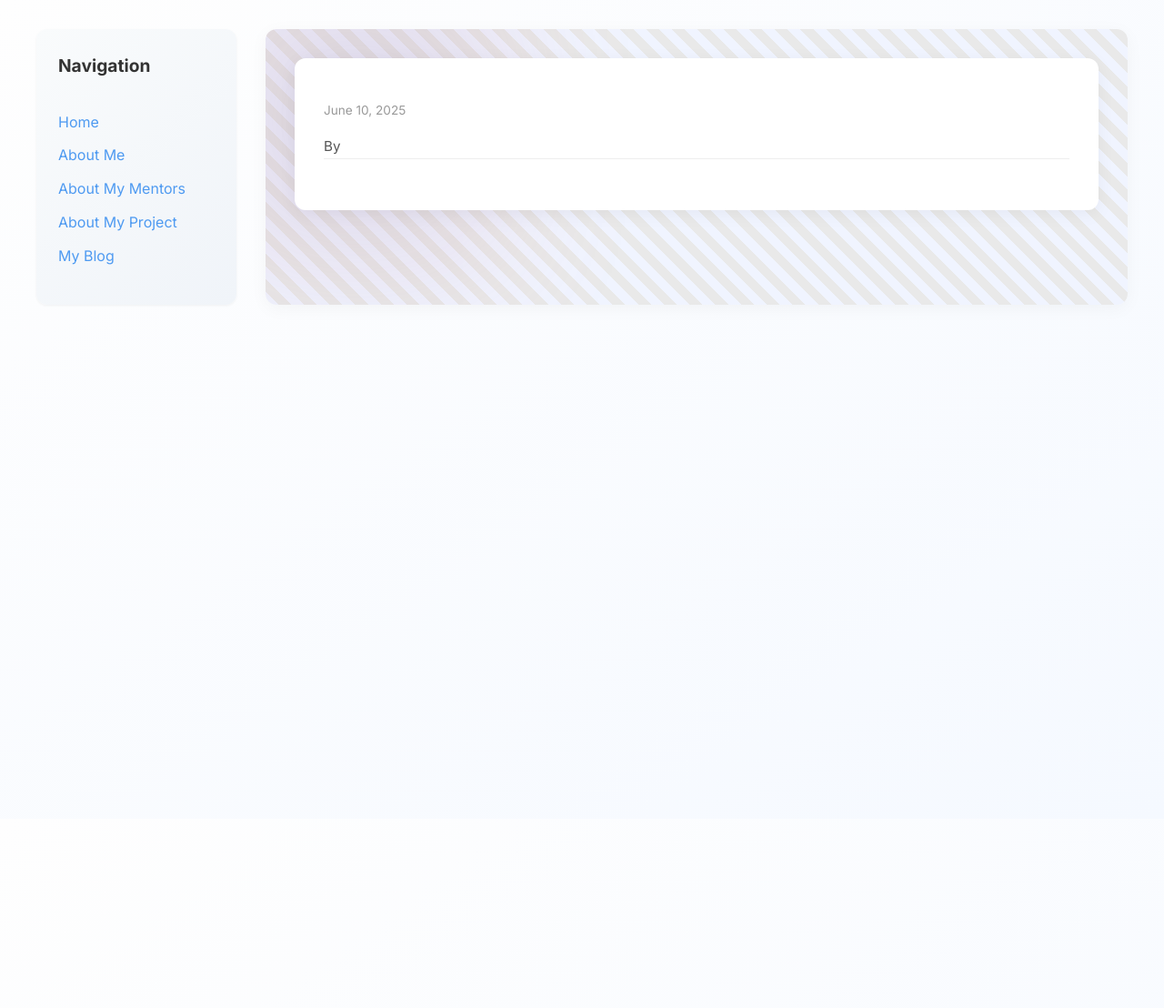
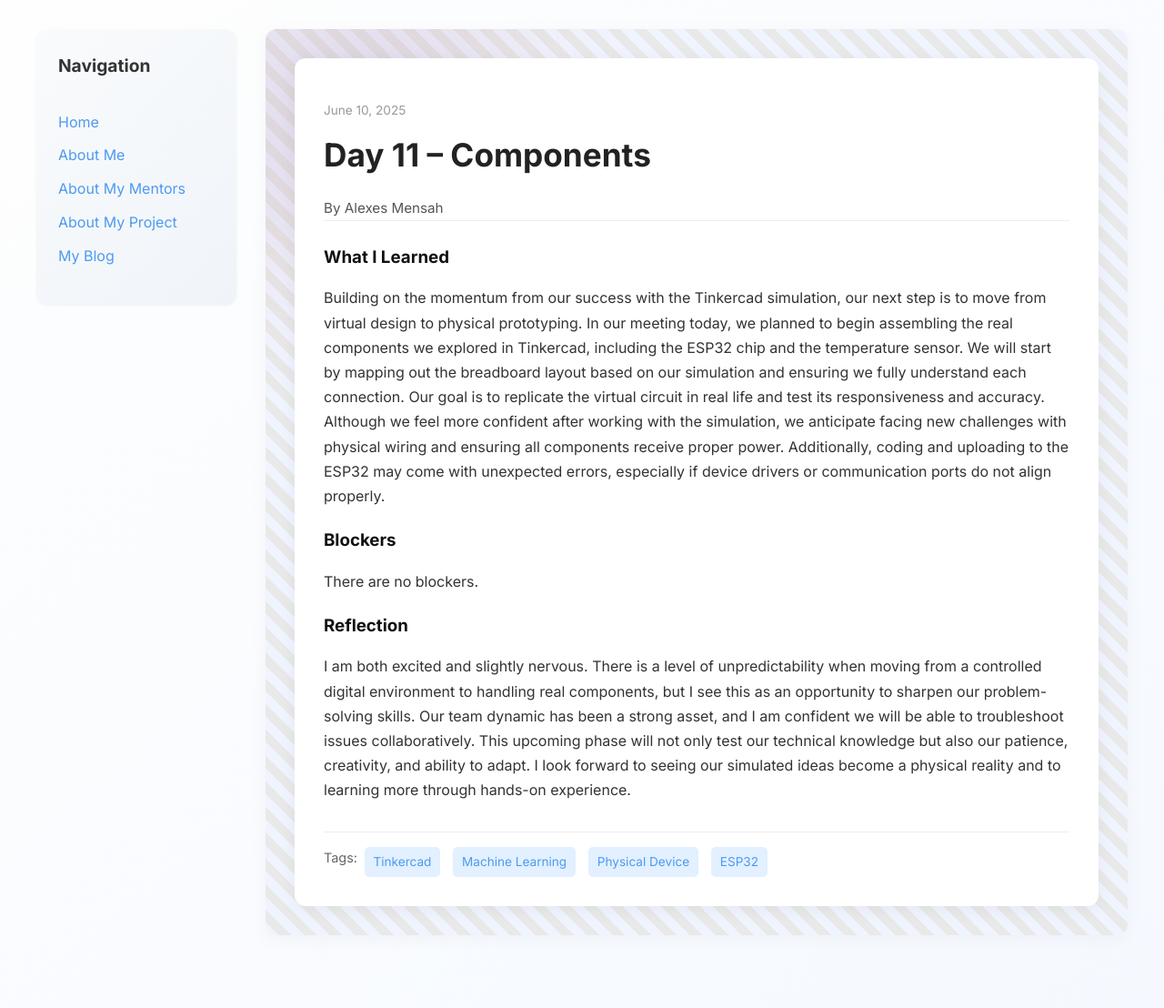
Before and after one commit to alexes22/alexes22.github.io, a Jekyll site: the page built from _posts/2025-06-10-day-11.md, in a window 1280 px wide. Shown: the whole page at 91% size. Built offline with Jekyll 4.4.1, drawn with Linux system fonts in a browser that asks for light colours; our own code applies the rules of GitHub Pages for plain Markdown files; before the commit the page ends 900 px from its top, so only the background shows below that.

Commit message:
Update 2025-06-10-day-11.md

```diff
--- a/_posts/2025-06-10-day-11.md
+++ b/_posts/2025-06-10-day-11.md
@@ -4,14 +4,14 @@
 date: 2025-06-10
 author: Alexes Mensah
 permalink: /day11.html
-tags: ["Tinker Cad","Machine Learning", "Physical Device", "ESP32"]
+tags: ["Tinkercad", "Machine Learning", "Physical Device", "ESP32"]
 
 what_i_learned: |
   Building on the momentum from our success with the Tinkercad simulation, our next step is to move from virtual design to physical prototyping. In our meeting today, we planned to begin assembling the real components we explored in Tinkercad, including the ESP32 chip and the temperature sensor. We will start by mapping out the breadboard layout based on our simulation and ensuring we fully understand each connection. Our goal is to replicate the virtual circuit in real life and test its responsiveness and accuracy. Although we feel more confident after working with the simulation, we anticipate facing new challenges with physical wiring and ensuring all components receive proper power. Additionally, coding and uploading to the ESP32 may come with unexpected errors, especially if device drivers or communication ports do not align properly.
-  blockers: |
- There are no blockers.
 
+blockers: |
+  There are no blockers.
 
 reflection: |
-I am both excited and slightly nervous. There is a level of unpredictability when moving from a controlled digital environment to handling real components, but I see this as an opportunity to sharpen our problem-solving skills. Our team dynamic has been a strong asset, and I am confident we will be able to troubleshoot issues collaboratively. This upcoming phase will not only test our technical knowledge but also our patience, creativity, and ability to adapt. I look forward to seeing our simulated ideas become a physical reality and to learning more through hands-on experience.
+  I am both excited and slightly nervous. There is a level of unpredictability when moving from a controlled digital environment to handling real components, but I see this as an opportunity to sharpen our problem-solving skills. Our team dynamic has been a strong asset, and I am confident we will be able to troubleshoot issues collaboratively. This upcoming phase will not only test our technical knowledge but also our patience, creativity, and ability to adapt. I look forward to seeing our simulated ideas become a physical reality and to learning more through hands-on experience.
 ---
```
